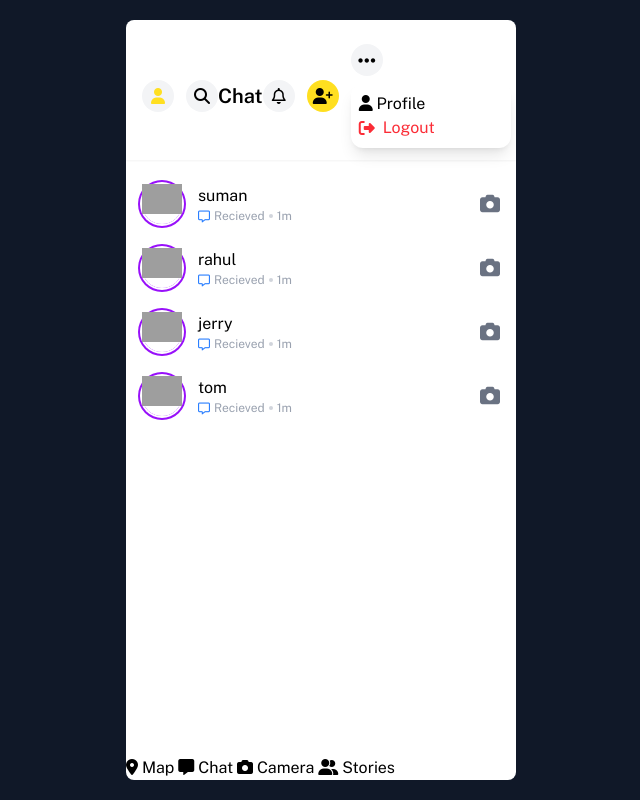
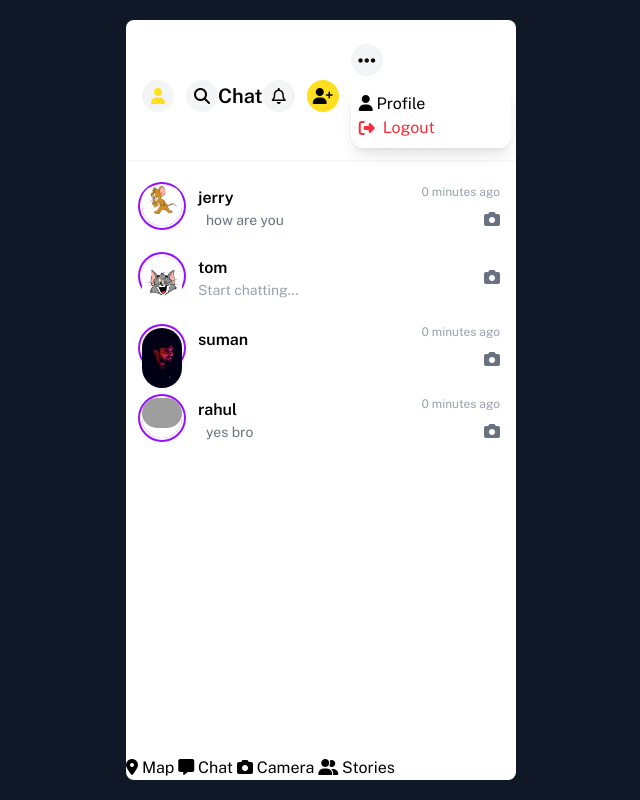
Before and after one commit to Suman9709/snapchat, a Django app: page / in a window 1280 px wide. Shown: the whole page, without its empty margins (319-959 px from the left). Run offline with Django 5.2, Linux system fonts and the light colour scheme; a user stored in the database is signed in; data comes from the database, SQL or seed files in the repository; both versions use the stored data as it was after the commit; some libraries are stand-ins or nearby versions; grey boxes are pictures that could not be loaded.

Commit message:
feature: implemeted reatime update and conversation ordering and created some change in the profile page

```diff
--- a/snapchat/templates/base.html
+++ b/snapchat/templates/base.html
@@ -1,18 +1,20 @@
 <!DOCTYPE html>
 <html lang="en">
-
   <head>
-    <meta charset="UTF-8">
-    <meta name="viewport" content="width=device-width, initial-scale=1.0">
-    <meta name="csrf-token" content="{{ csrf_token }}">
+    <meta charset="UTF-8" />
+    <meta name="viewport" content="width=device-width, initial-scale=1.0" />
+    <meta name="csrf-token" content="{{ csrf_token }}" />
     <title>Snapchat</title>
     <link href="https://cdn.jsdelivr.net/npm/daisyui@5" rel="stylesheet" type="text/css" />
-    <link rel="preconnect" href="https://fonts.googleapis.com">
-    <link rel="preconnect" href="https://fonts.gstatic.com" crossorigin>
-    <link href="https://fonts.googleapis.com/css2?family=Public+Sans:ital,wght@0,100..900;1,100..900&display=swap"
-        rel="stylesheet">
+    <link rel="preconnect" href="https://fonts.googleapis.com" />
+    <link rel="preconnect" href="https://fonts.gstatic.com" crossorigin />
+    <link href="https://fonts.googleapis.com/css2?family=Public+Sans:ital,wght@0,100..900;1,100..900&display=swap" rel="stylesheet" />
     <script src="https://cdn.jsdelivr.net/npm/@tailwindcss/browser@4"></script>
     <script src="https://kit.fontawesome.com/06fd46cb4b.js" crossorigin="anonymous"></script>
+
+    {% comment %}map{% endcomment %}
+    <link href="https://unpkg.com/maplibre-gl/dist/maplibre-gl.css" rel="stylesheet" />
+    <script src="https://unpkg.com/maplibre-gl/dist/maplibre-gl.js"></script>
     <style>
       html,
       body {
@@ -21,16 +23,14 @@
       }
 
       * {
-            font-family: "Public Sans", sans-serif;
+        font-family: 'Public Sans', sans-serif;
       }
     </style>
   </head>
 
   <body>
-
     {% block content %}
 
     {% endblock %}
   </body>
-
 </html>
--- a/snapchat/templates/components/bottomnavbar.html
+++ b/snapchat/templates/components/bottomnavbar.html
@@ -1,8 +1,8 @@
 <div class="dock absolute bottom-0 left-0 right-0 z-20 bg-neutral text-neutral-content">
-  <button>
+  <a href="{% url 'snapmap'%}">
     <i class="fa-solid fa-location-dot"></i>
     <span class="dock-label">Map</span>
-  </button>
+  </a>
 
   <button class="dock-active">
     <i class="fa-solid fa-message"></i>
--- a/snapchat/templates/pages/chat.html
+++ b/snapchat/templates/pages/chat.html
@@ -1,27 +1,48 @@
 {% extends 'index.html' %}
+{% load static %}
+
 {% block main %}
 <div class="flex h-full min-h-0 flex-col overflow-hidden">
+
+    <!-- Header -->
     <header class="flex flex-shrink-0 items-center justify-between px-4 pt-6 pb-3 shadow-xs">
-      <div class="flex flex-row gap-3 justify-start items-center">
-        <a href="{% url 'profile' %}" class="size-[32px] flex justify-center items-center rounded-full bg-gray-100 p-2"><i class="fa-solid fa-user text-yellow-300"></i></a>
-        <a href="{% url 'search' %}" class="size-[32px] flex justify-center items-center rounded-full bg-gray-100 p-2"><i class="fa-solid fa-magnifying-glass"></i></a>
+
+        <div class="flex flex-row gap-3 items-center">
+            <a href="{% url 'profile' %}"
+               class="size-[32px] flex justify-center items-center rounded-full bg-gray-100 p-2">
+                <i class="fa-solid fa-user text-yellow-300"></i>
+            </a>
+
+            <a href="{% url 'search' %}"
+               class="size-[32px] flex justify-center items-center rounded-full bg-gray-100 p-2">
+                <i class="fa-solid fa-magnifying-glass"></i>
+            </a>
         </div>
 
         <h1 class="text-xl font-semibold">Chat</h1>
 
-      <div class="flex flex-row gap-3 justify-end items-center">
+        <div class="flex flex-row gap-3 items-center">
+
             <div class="size-[32px] flex justify-center items-center rounded-full bg-gray-100 p-2">
                 <i class="fa-regular fa-bell"></i>
             </div>
-        <a href="{% url 'friend_request' %}" class="size-[32px] bg-yellow-300 flex justify-center items-center rounded-full p-2"><i class="fa-solid fa-user-plus"></i></a>
+
+            <a href="{% url 'friend_request' %}"
+               class="size-[32px] bg-yellow-300 flex justify-center items-center rounded-full p-2">
+                <i class="fa-solid fa-user-plus"></i>
+            </a>
+
             <div class="dropdown dropdown-end">
-          <!-- Button -->
-          <div tabindex="0" role="button" class="size-[32px] flex justify-center items-center rounded-full bg-gray-100 p-2 cursor-pointer">
+
+                <div tabindex="0"
+                     role="button"
+                     class="size-[32px] flex justify-center items-center rounded-full bg-gray-100 p-2 cursor-pointer">
                     <i class="fa-solid fa-ellipsis fa-lg"></i>
                 </div>
 
-          <!-- Dropdown Menu -->
-          <ul tabindex="0" class="dropdown-content menu bg-white rounded-xl shadow-lg w-40 mt-2 p-2 z-[50]">
+                <ul tabindex="0"
+                    class="dropdown-content menu bg-white rounded-xl shadow-lg w-40 mt-2 p-2 z-[50]">
+
                     <li>
                         <a href="{% url 'profile' %}">
                             <i class="fa-solid fa-user"></i>
@@ -29,55 +50,125 @@
                         </a>
                     </li>
 
-            {% comment %} <li>
-              <a href="#">
-                <i class="fa-solid fa-gear"></i>
-                Settings
-              </a>
-            </li> {% endcomment %}
-
                     <li>
                         <form action="{% url 'logout' %}" method="POST">
                             {% csrf_token %}
-
-                <button type="submit" class="text-red-500 flex items-center gap-2 w-full">
+                            <button type="submit"
+                                    class="text-red-500 flex items-center gap-2 w-full">
                                 <i class="fa-solid fa-right-from-bracket"></i>
-
                                 Logout
                             </button>
                         </form>
                     </li>
+
                 </ul>
+
             </div>
+
         </div>
+
     </header>
 
-    <main class="flex-1 min-h-0 overflow-y-auto px-4 py-6 pb-24">
+    <!-- Chat List -->
+
+    <main class="flex-1 overflow-y-auto scrollbar-none px-4 py-6 pb-24">
+
         <ul class="space-y-6">
-        {% for friend in friends %}
+
+            {% for chat in chat_list %}
+
                 <li class="flex items-center justify-between">
-            <div class="flex flex-row gap-4">
+
+                    <div class="flex gap-4">
+
+                        <!-- Profile Picture -->
+
                         <div class="avatar">
+
                             <div class="ring-purple-600 w-10 h-10 rounded-full ring-2 ring-offset-2">
-                  <img src="https://i.pinimg.com/736x/4a/32/dc/4a32dc90de96d69cea42a1d6280e3598.jpg" class="object-cover" />
+
+                                {% if chat.friend.profile_pic %}
+                                    <img src="{{ chat.friend.profile_pic.url }}"
+                                         class="object-cover rounded-full">
+                                {% else %}
+                                    <img src="{% static 'images/default-avatar.png' %}"
+                                         class="object-cover rounded-full">
+                                {% endif %}
+
                             </div>
+
                         </div>
-              <a href="{% url 'chat' id=friend.id %}" class="flex flex-col">
-                <h2>{{ friend.username }}</h2>
-                <p class="flex flex-row items-center gap-1">
-                  <i class="fa-regular fa-message fa-xs text-blue-500"></i>
-                  <span class="text-xs text-gray-400">Recieved</span>
-                  <span class="size-1 rounded-full bg-gray-300"></span>
-                  <span class="text-xs text-gray-400">1m</span>
+
+                        <!-- Username + Last Message -->
+
+                        <a href="{% url 'chat' id=chat.friend.id %}"
+                           class="flex flex-col">
+
+                            <h2 class="font-semibold">
+                                {{ chat.friend.username }}
+                            </h2>
+
+                            {% if chat.last_message %}
+
+                                <p class="flex items-center gap-2 text-sm text-gray-500">
+
+                                    {% if chat.last_message.sender == request.user %}
+                                        {% comment %} <span class="text-blue-500">You:</span> {% endcomment %}
+                                    {% else %}
+                                        <span class="text-green-600">
+                                            {% comment %} {{ chat.last_message.sender.username }}: {% endcomment %}
+                                        </span>
+                                    {% endif %}
+
+                                    <span>
+                                        {{ chat.last_message.message|truncatechars:30 }}
+                                    </span>
+
                                 </p>
+
+                            {% else %}
+
+                                <p class="text-sm text-gray-400">
+                                    Start chatting...
+                                </p>
+
+                            {% endif %}
+
                         </a>
+
                     </div>
-            <a href="{% url 'friend-camera' friend.id %}"><i class="fa-solid fa-camera fa-lg text-gray-500"></i></a>
+
+                    <!-- Right Side -->
+
+                    <div class="flex flex-col items-end gap-2">
+
+                        {% if chat.last_message %}
+                            <span class="text-xs text-gray-400">
+                                {{ chat.last_message.created_at|timesince }} ago
+                            </span>
+                        {% endif %}
+
+                        <a href="{% url 'friend-camera' chat.friend.id %}">
+                            <i class="fa-solid fa-camera text-gray-500"></i>
+                        </a>
+
+                    </div>
+
                 </li>
+
+            {% empty %}
+
+                <li class="text-center text-gray-500 py-10">
+                    No conversations yet.
+                </li>
+
             {% endfor %}
+
         </ul>
+
     </main>
 
     {% include 'components/bottomnavbar.html' %}
+
 </div>
 {% endblock %}
--- a/snapchat/urls.py
+++ b/snapchat/urls.py
@@ -16,6 +16,7 @@ urlpatterns = [
 
     path('camera/', views.camera_view, name='camera'),
     path('camera/<int:id>/', views.camera_view, name='friend-camera'),
+    path('snapmap/', views.snap_map, name = "snapmap"),
 
     path('search/', views.search_view, name='search'),
 
--- a/snapchat/views.py
+++ b/snapchat/views.py
@@ -10,6 +10,7 @@ from django.contrib.auth.decorators import login_required
 from .models import FriendRequest, Conversation, Message, Snap, SnapReceiver
 from django.db.models import Q
 from django.http import JsonResponse
+import json
 from .utils import are_friends
 from django.db import models, transaction
 from asgiref.sync import async_to_sync
@@ -49,16 +50,40 @@ def home(request):
     friend_requests = FriendRequest.objects.filter(
         status=FriendRequest.StatusChoices.ACCEPTED
         ).filter(Q(from_user=request.user) | Q(to_user=request.user))
-    friends = []
+    chat_list = []
 
-    for friend in friend_requests:
-        if friend.from_user == request.user:
-            friends.append(friend.to_user)
+    for fr in friend_requests:
+        if fr.from_user == request.user:
+            friend = fr.to_user
         else:
-            friends.append(friend.from_user)
+            friend = fr.from_user
     # all friend
 
-    return render(request, 'pages/chat.html', {'friends': friends, 'room_name': "general"})
+        conversation = (
+            Conversation.objects.filter(participants = request.user).filter(participants = friend).first()
+
+        )
+        last_message = None
+        if conversation:
+            last_message = (
+                conversation.messages.order_by("-created_at").first()
+            )
+        chat_list.append({
+                "friend": friend,
+                "conversation": conversation,
+                "last_message": last_message,
+            })
+    chat_list.sort(
+    key=lambda chat: (
+        chat["last_message"].created_at
+        if chat["last_message"]
+        else chat["conversation"].created_at
+        if chat["conversation"]
+        else request.user.date_joined
+    ),
+    reverse=True,
+)
+    return render(request, 'pages/chat.html', {'chat_list': chat_list, 'room_name': "general"})
 
 
 @login_required
@@ -369,3 +394,11 @@ def send_snap(request):
         "message": "snap sent",
         "receiver_count": len(valid_receivers),
     })
+
+def snap_map(request):
+    return render(request, "pages/snapmap.html")
+
+
+def update_location(request):
+    data = json.loads(request.body)
+    return JsonResponse({"status": "success"})
```
Also changed, not shown: snapchat/models.py (+9 -0 lines), snapchat/templates/pages/chat-details.html (+17 -3 lines), snapchat/templates/pages/profile.html (+9 -3 lines), snapchat/templates/pages/snapmap.html (added, +104 -0 lines), db.sqlite3, media/profile_pics/jerry.jpg (added), media/profile_pics/tom.jpg (added). Lines whose indentation alone changed are shown as unchanged.
